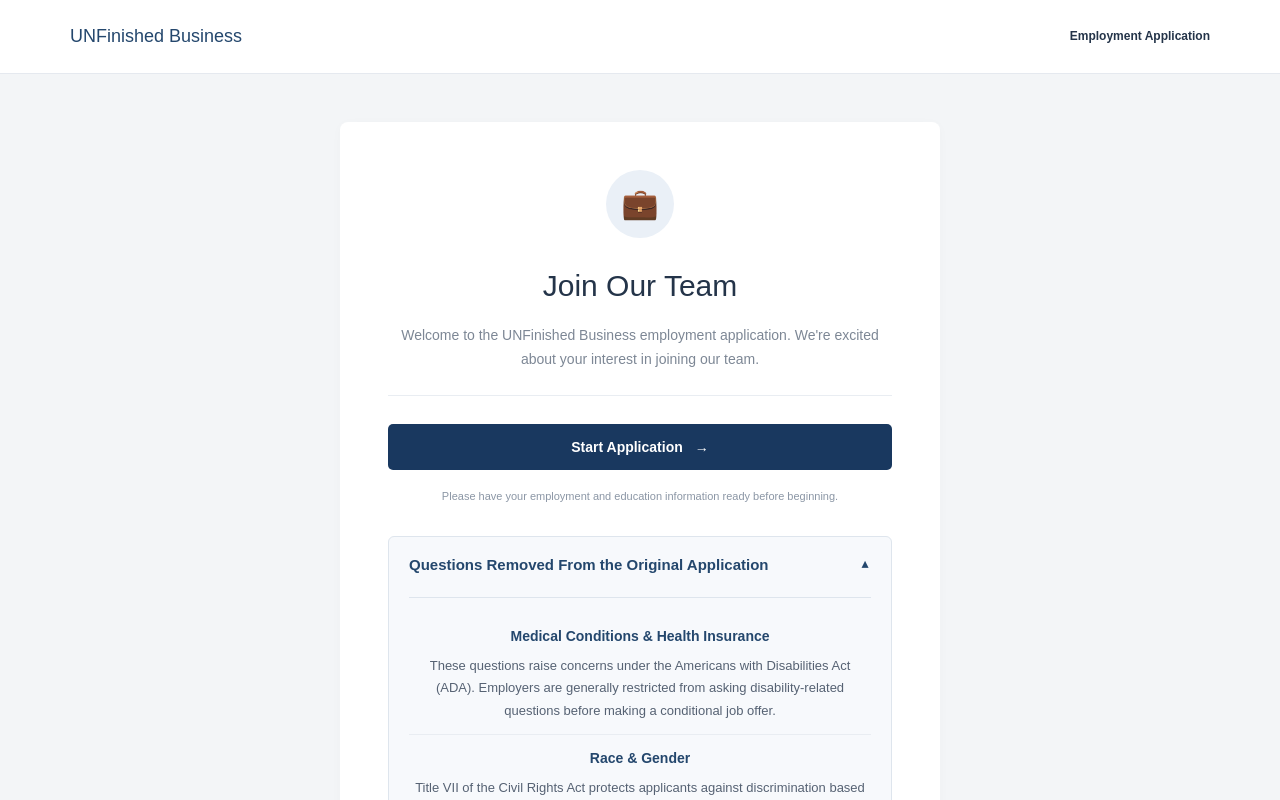
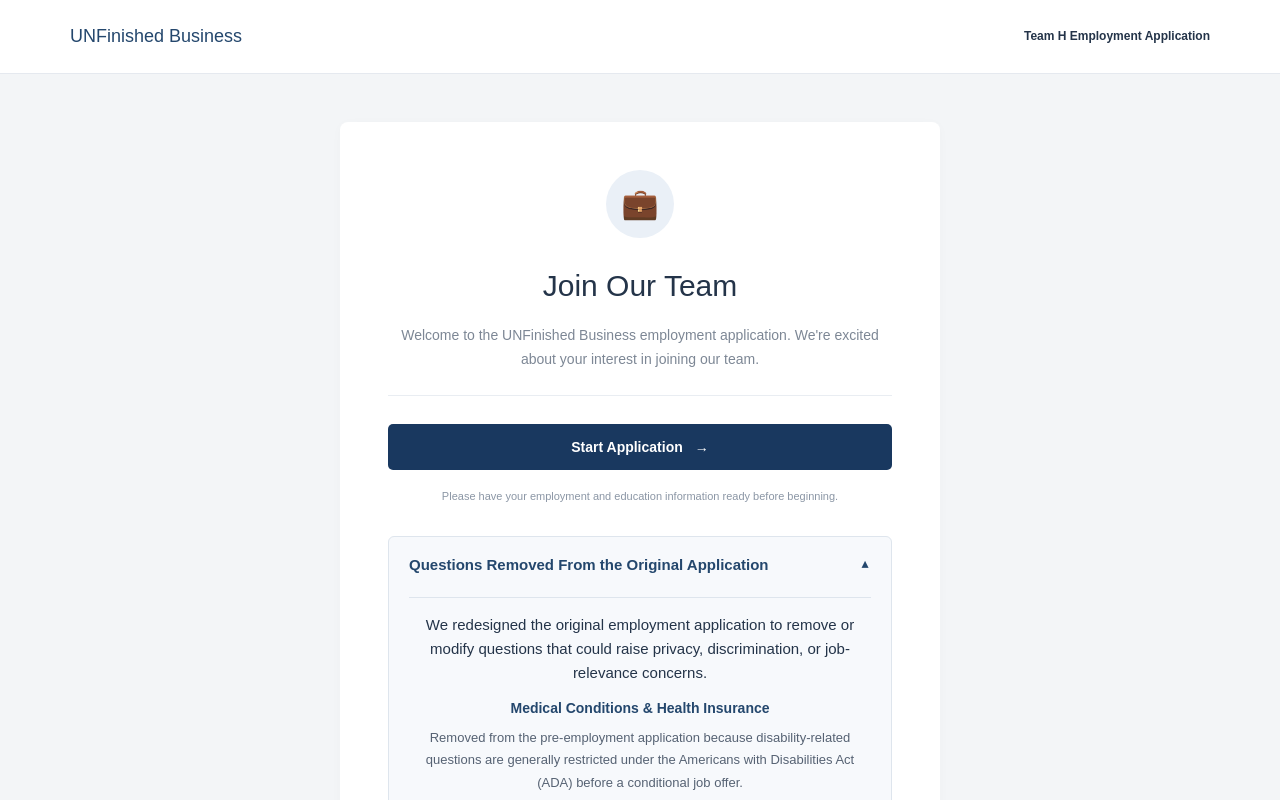
Before and after one commit to AlbertSimpson00/CDA4010---Group-Project-Interface-Prototype, a Vue app in the folder vue-project/: page / in a window 1280 px wide. Both pictures are taken after a click on the heading "Questions Removed From the Original Application". Shown: the top 800 px of the page. Built offline with nearby package versions, Linux system fonts and the light colour scheme.

Commit message:
Added to removed questions section. Changed top right corner title to Team H Employment Application on all pages

```diff
--- a/vue-project/src/components/Home.vue
+++ b/vue-project/src/components/Home.vue
@@ -15,7 +15,7 @@ function startApplication() {
     <header class="site-header">
       <div class="header-content">
         <span class="brand">UNFinished Business</span>
-        <span class="header-title">Employment Application</span>
+        <span class="header-title">Team H Employment Application</span>
       </div>
     </header>
 
@@ -59,21 +59,37 @@ function startApplication() {
         </summary>
 
         <div class="removed-content">
+            <p class="removed-description">
+                We redesigned the original employment application
+                to remove or modify questions that could raise
+                privacy, discrimination, or job-relevance concerns.
+            </p>
+
             <div class="removed-item">
                 <h3>Medical Conditions & Health Insurance</h3>
                 <p>
-                These questions raise concerns under the
-                Americans with Disabilities Act (ADA).
-                Employers are generally restricted from asking
-                disability-related questions before making
-                a conditional job offer.
+                    Removed from the pre-employment application
+                    because disability-related questions are
+                    generally restricted under the Americans
+                    with Disabilities Act (ADA) before a
+                    conditional job offer.
+                </p>
+            </div>
+
+            <div class="removed-item">
+                <h3>Social Security Number</h3>
+                <p>
+                    Removed from the initial application to
+                    protect sensitive personal information.
+                    It should be collected securely during
+                    onboarding when necessary.
                 </p>
             </div>
 
             <div class="removed-item">
                 <h3>Race & Gender</h3>
                 <p>
-                Title VII of the Civil Rights Act protects
+                    Removed because Title VII of the Civil Rights Act protects
                     applicants against discrimination based on
                     race and sex. Voluntary demographic information,
                     if collected, should be kept separate from
@@ -82,9 +98,40 @@ function startApplication() {
             </div>
 
             <div class="removed-item">
+                <h3>Criminal Conviction History</h3>
+                <p>
+                    Removed from the initial application.
+                    Any criminal background screening should
+                    follow applicable laws and use an
+                    appropriate screening process.
+                </p>
+            </div>
+
+            <div class="removed-item">
+                <h3>Driver's License Number</h3>
+                <p>
+                    Removed from the initial application to
+                    avoid collecting unnecessary personal
+                    information. It can be requested later
+                    if driving is an essential job duty.
+                </p>
+            </div>
+
+            <div class="removed-item">
+                <h3>Military Discharge Details</h3>
+                <p>
+                    Replaced with an opportunity to describe
+                    relevant military experience and skills.
+                    This allows applicants to highlight
+                    qualifications without disclosing
+                    unnecessary discharge details.
+                </p>
+            </div>
+
+            <div class="removed-item">
                 <h3>Marital Status</h3>
                 <p>
-                Marital status is generally unrelated to
+                    Removed because marital status is generally unrelated to
                     an applicant's qualifications or ability
                     to perform the job. Asking about it may
                     introduce discrimination concerns.
@@ -94,10 +141,20 @@ function startApplication() {
             <div class="removed-item">
                 <h3>Children & Child-Related Absences</h3>
                 <p>
-                Questions about having children or missing
+                    Removed because questions about having children or missing
                     work due to a child's illness are not relevant
                     to evaluating job qualifications and may
                     encourage discriminatory assumptions.
+                </p>
+            </div>
+
+            <div class="removed-item">
+                <h3>Health Insurance History</h3>
+                <p>
+                    Removed because health insurance history
+                    is not relevant to evaluating an applicant's
+                    qualifications and raises unnecessary
+                    privacy concerns.
                 </p>
             </div>
         </div>
--- a/vue-project/src/components/Page1.vue
+++ b/vue-project/src/components/Page1.vue
@@ -27,7 +27,7 @@ function nextPage() {
 
     <header class="top-header">
       <span>UNFinished Business</span>
-      <small>Employment Application</small>
+      <small>Team H Employment Application</small>
     </header>
 
     <main class="form-container">
--- a/vue-project/src/components/Page2.vue
+++ b/vue-project/src/components/Page2.vue
@@ -80,7 +80,7 @@ function nextPage() {
     <header class="site-header">
       <div class="header-content">
         <span class="brand">UNFinished Business</span>
-        <span class="header-title">Employment Application</span>
+        <span class="header-title"> Team H Employment Application</span>
       </div>
     </header>
 
--- a/vue-project/src/components/Page3.vue
+++ b/vue-project/src/components/Page3.vue
@@ -89,7 +89,7 @@ function nextPage() {
     <!-- Header -->
     <header class="top-header">
       <span>UNFinished Business</span>
-      <small>Employment Application</small>
+      <small>Team H Employment Application</small>
     </header>
 
     <main class="form-container">
--- a/vue-project/src/components/Page4.vue
+++ b/vue-project/src/components/Page4.vue
@@ -125,7 +125,7 @@ function nextPage() {
     <header class="site-header">
       <div class="header-content">
         <span class="brand">UNFinished Business</span>
-        <span class="header-title">Employment Application</span>
+        <span class="header-title">Team H Employment Application</span>
       </div>
     </header>
 
--- a/vue-project/src/components/Page5.vue
+++ b/vue-project/src/components/Page5.vue
@@ -36,7 +36,7 @@ function submitApplication() {
     <!-- Header -->
     <header class="top-header">
       <span>UNFinished Business</span>
-      <small>Employment Application</small>
+      <small>Team H Employment Application</small>
     </header>
 
     <!-- Main Form -->
```
Lines whose indentation alone changed are shown as unchanged.
